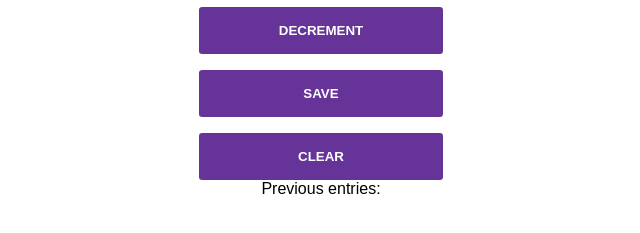
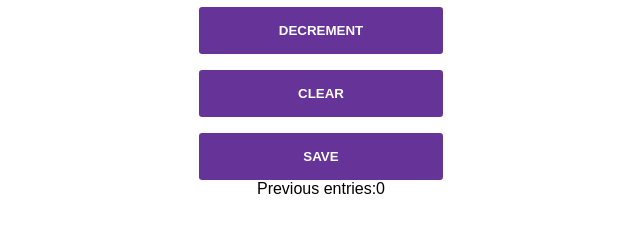
Before and after one commit to Isaacayomi/JS-Tutorial-Scrimba-, a plain HTML site: page index.html in a window 1280 px wide. Both pictures are taken after a click on the button "SAVE". Shown: the part 401-634 px from the top of the page, 319-959 px from the left. Drawn offline with Linux system fonts and the light colour scheme.

Commit message:
finally completed the save and clear button of the passenger counter app

```diff
--- a/index.html
+++ b/index.html
@@ -12,8 +12,8 @@
     <h1 class="el" id="count-el">0</h1>
     <button id="increment-btn" onclick="increment()">INCREMENT</button>
     <button id="increment-btn" onclick="decrement()">DECREMENT</button>
+    <button id="increment-btn" onclick="clearVal()">CLEAR</button>
     <button id="increment-btn" onclick="save()">SAVE</button>
-    <button id="increment-btn" onclick="clearVal()">CLEAR</button>
 
 
     <p id="save-el">Previous entries: </p>
--- a/script.js
+++ b/script.js
@@ -104,14 +104,18 @@ function decrement(){
     document.getElementById("count-el").innerText = count;
 }
 
-function save(){
-
-}
-
 function clearVal(){
     count = 0;
     document.getElementById("count-el").innerText = count;
 }
+
+let saveEl = document.getElementById("count-el").innerText
+function save(){
+    saveEl = count;
+    document.getElementById("save-el").innerText = "Previous entries:" + saveEl;
+
+}
+
 
 
 
```
